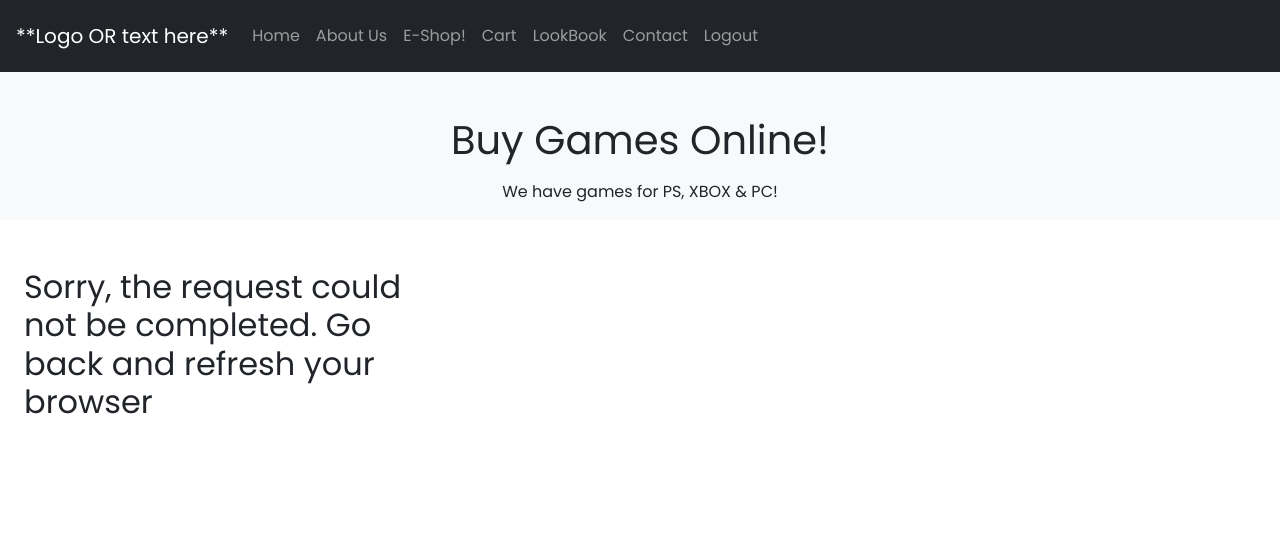
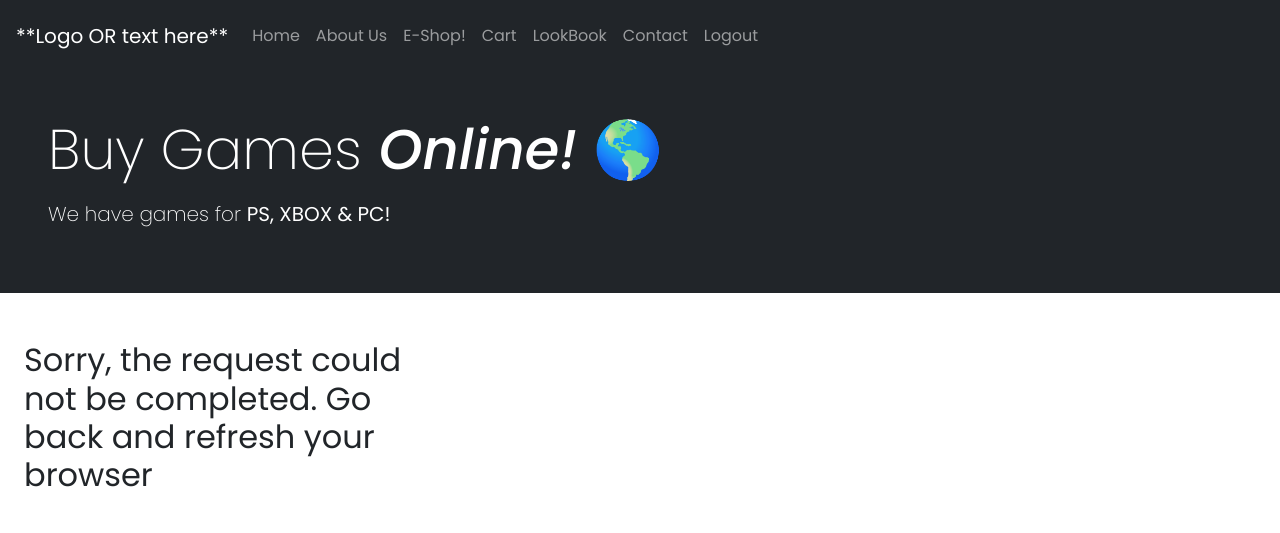
Before and after one commit to JustInTimez/BackendStore, a PHP site: page /shop.php in a window 1280 px wide. Shown: the top 533 px of the page. Run offline with PHP 8.4, Linux system fonts and the light colour scheme; data that the repository does not hold is empty.

Commit message:
Fixed header of shop page
Aligns with site design now

```diff
--- a/index.php
+++ b/index.php
@@ -22,6 +22,7 @@
                 <p class="lead my-3">Welcome to the <b>best</b> place to find GAMES!</p>
             </div>
         </div>
+        <!-- Hero END -->
 
         <div class="jumbotron jumbotron-fluid text-center bg-light d-flex align-items-center justify-content-center">
             <div class="container">
@@ -29,8 +30,6 @@
                 <p class="mb-3">I don't know why you'd look anywhere else - Kahjiit 😺 has <a href="./shop.php">wares if you have coin</a>. . .</p>
             </div>
         </div>
-
-        <!-- Hero END -->
 
         <!-- Featured GAMES Display -->
         <h3 class="mb-3 mt-3 text-center display-6">Check out our <i>FEATURED</i> games!</h1>
--- a/model/Order.php
+++ b/model/Order.php
@@ -58,6 +58,8 @@ class Order {
     }
 
     public static function clearCart() {
+
+        // This seems to destroy session and "logs out" - to fix
         unset($_SESSION['Cart']);
 
         header("Location: ../cart.php");
--- a/shop.php
+++ b/shop.php
@@ -16,10 +16,10 @@ $productID = Product::getAllProducts();
 <body>
     <main>
         <!-- Hero -->
-        <div class="jumbotron jumbotron-fluid text-center bg-light d-flex align-items-center justify-content-center">
-            <div class="container mt-5">
-                <h1 class="mb-3 mt-5">Buy Games Online!</h1>
-                <p class="mb-3">We have games for PS, XBOX & PC!</p>
+        <div class="jumbotron mt-5 p-3 p-md-5 text-white bg-dark">
+            <div class="col-md-12 px-0">
+                <h1 class="display-4">Buy Games<i> Online!</i> 🌎</h1>
+                <p class="lead my-3">We have games for <b>PS, XBOX & PC!</b></p>
             </div>
         </div>
         <!-- Hero END -->
```
